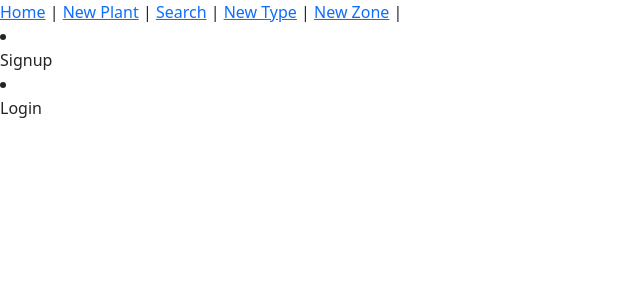
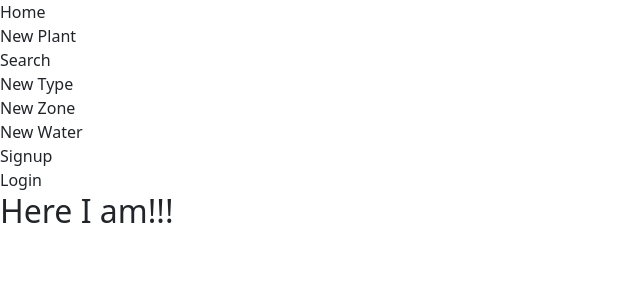
Before and after one commit to jmychalm13/plant_app_frontend, a React (Vite) app: page /new_cutting in a window 1280 px wide. Shown: the top 300 px of the page, without its empty margins (0-640 px from the left). Built offline with nearby package versions, Linux system fonts and the light colour scheme; no server answers.

Commit message:
added newCutting component

```diff
--- a/src/Content.jsx
+++ b/src/Content.jsx
@@ -8,6 +8,7 @@ import { PlantSearch } from "./PlantSearch";
 import { NewType } from "./NewType";
 import { NewZone } from "./NewZone";
 import { NewWater } from "./NewWater";
+import { NewCutting } from "./NewCutting";
 import { Signup } from "./Signup";
 
 export function Content() {
@@ -41,6 +42,7 @@ export function Content() {
         <Route path="/new_zone" element={<NewZone />} />
         <Route path="/new_water" element={<NewWater />} />
         <Route path="/signup" element={<Signup />} />
+        <Route path="/new_cutting" element={<NewCutting />} />
       </Routes>
     </div>
   );
--- a/src/Header.jsx
+++ b/src/Header.jsx
@@ -6,30 +6,39 @@ export function Header() {
   if (localStorage.jwt === undefined) {
     authLinks = (
       <>
-        <li>
         <Link className="nav-link" to="/signup">
           Signup
         </Link>
-        </li>
-        <li>
         <Link className="nav-link" to="/login">
           Login
         </Link>
-        </li>
       </>
     );
   } else {
-    authLinks = (
-      <li className="nav-item">
-        <LogoutLink />
-      </li>
-    );
+    authLinks = <LogoutLink />;
   }
   return (
     <header>
       <nav>
-        <Link to="/">Home</Link> | <Link to="/new">New Plant</Link> | <Link to="/search">Search</Link> |{" "}
-        <Link to="/new_type">New Type</Link> | <Link to="/new_zone">New Zone</Link> | {authLinks}
+        <Link className="nav-link" to="/">
+          Home
+        </Link>
+        <Link className="nav-link" to="/new">
+          New Plant
+        </Link>
+        <Link className="nav-link" to="/search">
+          Search
+        </Link>
+        <Link className="nav-link" to="/new_type">
+          New Type
+        </Link>
+        <Link className="nav-link" to="/new_zone">
+          New Zone
+        </Link>
+        <Link className="nav-link" to="/new_water">
+          New Water
+        </Link>
+        {authLinks}
       </nav>
     </header>
   );
--- a/src/Login.jsx
+++ b/src/Login.jsx
@@ -19,6 +19,7 @@ export function Login() {
         axios.defaults.headers.common["Authorization"] = `Bearer ${response.data.jwt}`;
         localStorage.setItem("jwt", response.data.jwt);
         event.target.reset();
+        window.location.href = "/";
       })
       .catch((error) => {
         console.log(error.response);
--- /dev/null
+++ b/src/NewCutting.jsx
@@ -0,0 +1,10 @@
+import axios from "axios";
+import { useEffect, useState } from "react";
+
+export function NewCutting() {
+  return (
+    <div>
+      <h2>Here I am!!!</h2>
+    </div>
+  );
+}
--- a/src/PlantSearch.jsx
+++ b/src/PlantSearch.jsx
@@ -9,7 +9,7 @@ export function PlantSearch() {
     var formData = new FormData(event.target);
     axios.post("http://localhost:3000/details.json", formData).then((response) => {
       setPlants(response.data);
-      console.log(plants[1]["item"]["Url"]);
+      console.log(plants[0]["item"]);
     });
   };
 
@@ -25,6 +25,12 @@ export function PlantSearch() {
             <i className="fas fa-search"></i>
           </button>
         </form>
+        <div>
+          <h3>Common Names</h3>
+          {/* {plants[0]["item"]["Common name"].map((name) => (
+            <p key={plants[0]["id"]}>{name}</p>
+          ))} */}
+        </div>
       </div>
     </div>
   );
```
Lines whose indentation alone changed are shown as unchanged.
